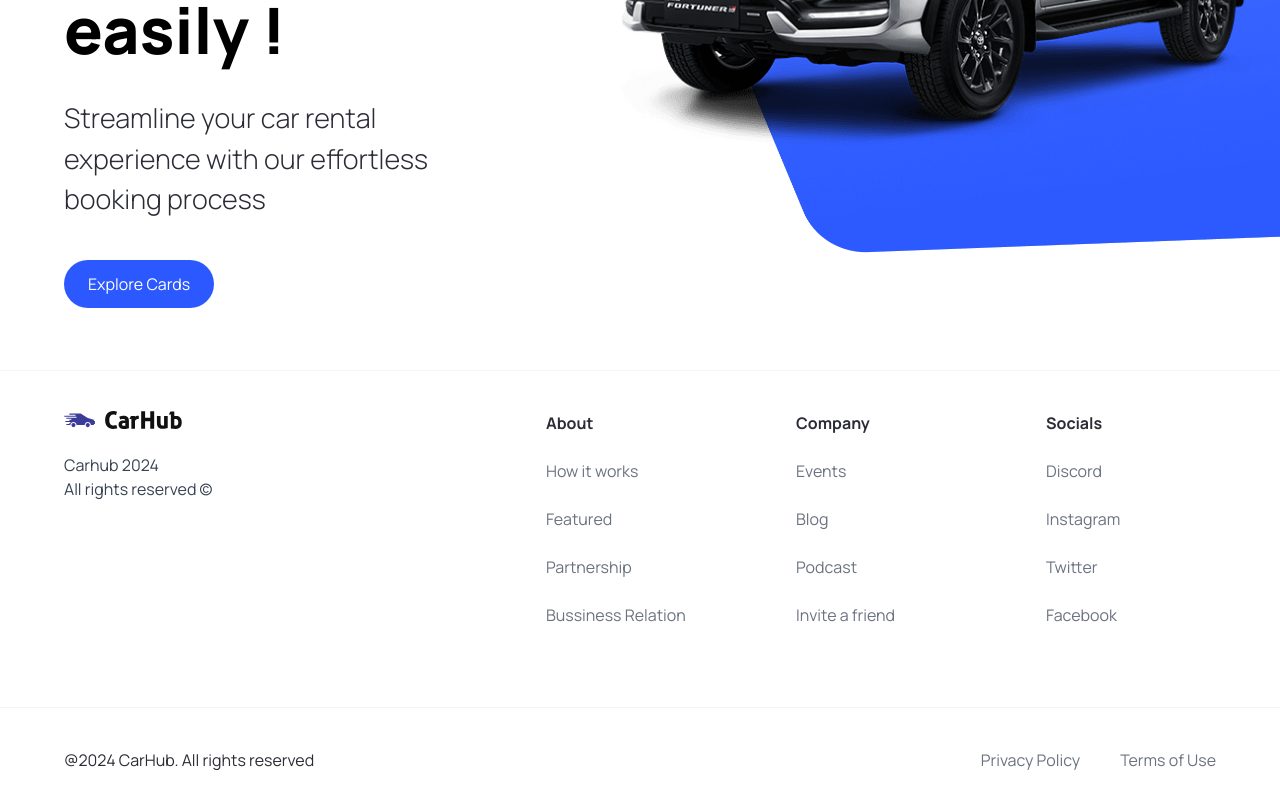
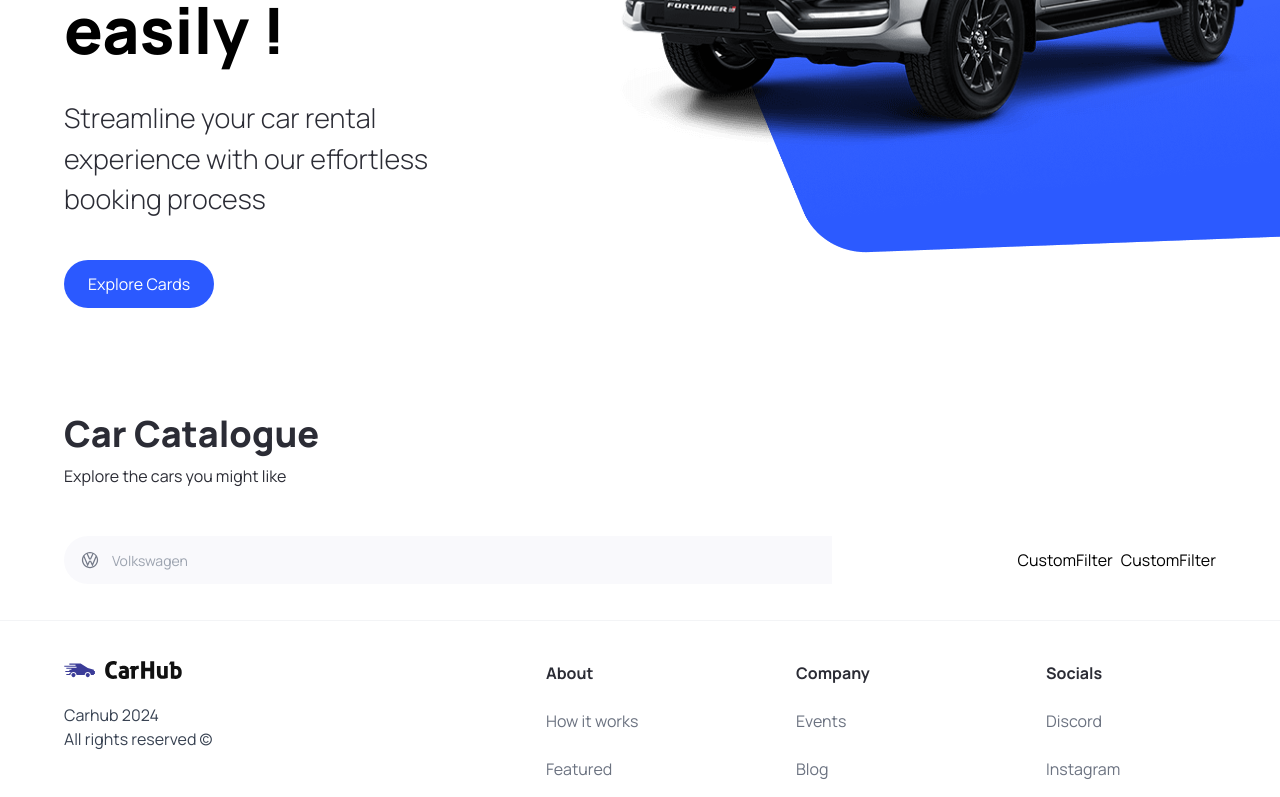
Before and after one commit to juliegip/carhub, a Next.js app: page / in a window 1280 px wide. Shown: the part 450-1247 px from the top of the page. Built offline with nearby package versions, Linux system fonts and the light colour scheme.

Commit message:
feat: searchbar, searchManufacturer

```diff
--- a/app/page.tsx
+++ b/app/page.tsx
@@ -1,11 +1,24 @@
 import Image from 'next/image'
 
-import { Hero } from '@/components'
+import { CustomFilter, Hero, Searchbar } from '@/components'
 
 export default function Home() {
   return (
     <main className="overflow-hidden ">
        <Hero />
+       <div className='mt-12 padding-x padding-y max-width' id="discover">
+          <div className='home__text-container'>
+            <h1 className='text-4xl font-extrabold'>Car Catalogue</h1>
+            <p>Explore the cars you might like</p>
+          </div>
+          <div className='home__filters'>
+            <Searchbar />
+            <div className='home__filter-container'>
+                <CustomFilter title="fuel" />
+                <CustomFilter title="year" />
+            </div>
+          </div>
+       </div>
     </main>
   )
 }
--- /dev/null
+++ b/components/CustomFilter.tsx
@@ -0,0 +1,9 @@
+import React from 'react'
+
+const CustomFilter = () => {
+  return (
+    <div>CustomFilter</div>
+  )
+}
+
+export default CustomFilter
--- /dev/null
+++ b/components/SearchManufacturer.tsx
@@ -0,0 +1,88 @@
+"use client"
+import { useState,Fragment } from 'react'
+import { Combobox, Transition } from '@headlessui/react'
+import Image from 'next/image'
+
+import { manufacturers } from '@/constants'
+import { SearchManufacturerProps } from '@/types'
+
+
+
+const SearchManufacturer = ({manufacturer, setManufacturer} : SearchManufacturerProps ) => {
+    const [query, setQuery] = useState('')
+
+    const filteredManufacturers = query === "" ? manufacturers: manufacturers.filter((item) => (
+        item.toLowerCase()
+        .replace(/\s+/g, "")
+        .includes(query.toLowerCase().replace(/\s+/g,"")
+    )))
+
+
+  return (
+    <div className='search-manufacturer'>
+        <Combobox
+            value={manufacturer}
+            onChange={setManufacturer}>
+            <div className='relative w-full'>
+                <Combobox.Button className="absolute top-[14px]">
+                    <Image
+                        src="/car-logo.svg"
+                        width={20}
+                        height={20}
+                        className="ml-4"
+                        alt="Car Logo"
+                    />
+                </Combobox.Button>
+                <Combobox.Input
+                    className="search-manufacturer__input"
+                    placeholder='Volkswagen'
+                    displayValue={(manufacturer: string) => manufacturer}
+                    onChange={(e)=> setQuery(e.target.value)}
+                />
+                <Transition
+                    as={Fragment}
+                    leave='transition ease-in duration-100'
+                    leaveFrom='opacity-100'
+                    leaveTo='opacity-0'
+                    afterLeave={()=> setQuery('')}
+                >
+                    <Combobox.Options>
+                        {filteredManufacturers.map((item) => (
+                                <Combobox.Option
+                                    key={item}
+                                    className={({active}) => `
+                                    relative search-manufacturer__option ${active ? 'bg-primary-blue text-white' : 'text-gray-900'}
+                                    `}
+                                    value={item}
+                                >
+                                     {({ selected, active }) => (
+                                            <>
+                                                <span
+                                                    className={`block truncate ${
+                                                        selected ? 'font-medium' : 'font-normal'
+                                                    }`}
+                                                >
+                                                    {item}
+                                                </span>
+                                                {selected ? (
+                                                <span
+                                                    className={`absolute inset-y-0 left-0 flex items-center pl-3 ${
+                                                    active ? 'text-white' : 'text-teal-600'
+                                                    }`}
+                                                >
+                                                </span>
+                                                ) : null}
+                                            </>
+                                        )}
+                                </Combobox.Option>
+                            )
+                        )}
+                    </Combobox.Options>
+                </Transition>
+            </div>
+        </Combobox>
+    </div>
+  )
+}
+
+export default SearchManufacturer
--- /dev/null
+++ b/components/Searchbar.tsx
@@ -0,0 +1,25 @@
+"use client"
+
+import { useState } from "react"
+
+import { SearchManufacturer } from "."
+
+const Searchbar = () => {
+  const [manufacturer,setManufacturer] = useState('')
+
+  const handleSearch = () => {
+
+  }
+    return (
+    <form className='searchbar' onSubmit={handleSearch}>
+        <div className="searchbar__item">
+            <SearchManufacturer
+                manufacturer={manufacturer}
+                setManufacturer={setManufacturer}
+            />
+        </div>
+    </form>
+  )
+}
+
+export default Searchbar
--- a/types/index.ts
+++ b/types/index.ts
@@ -7,3 +7,8 @@
     btnType?: "button" | "submit";
 
 }
+
+export interface SearchManufacturerProps {
+    manufacturer: string,
+    setManufacturer: (manufacturer: string) => void;
+}
```
Also changed, not shown: components/index.ts (+7 -1 lines), package.json (+5 -4 lines), 1 other file (tests, documents, lock files or other folders).
